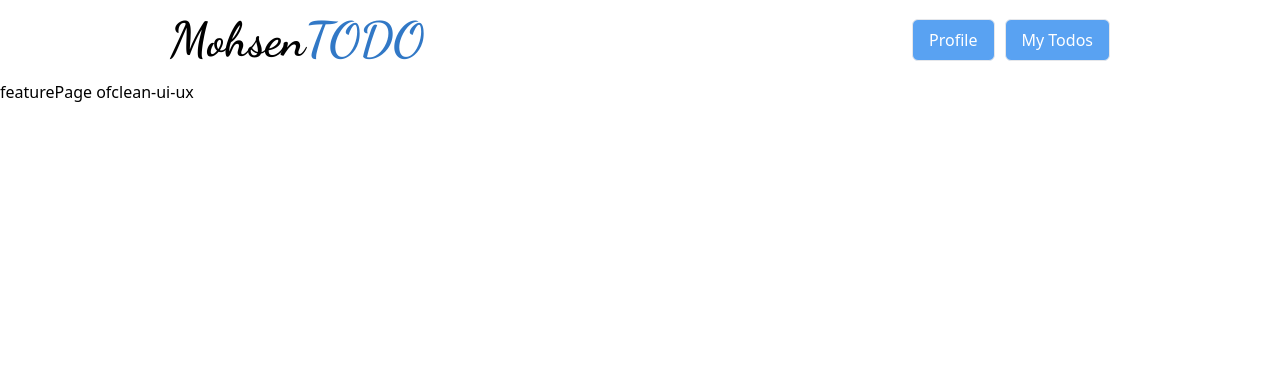
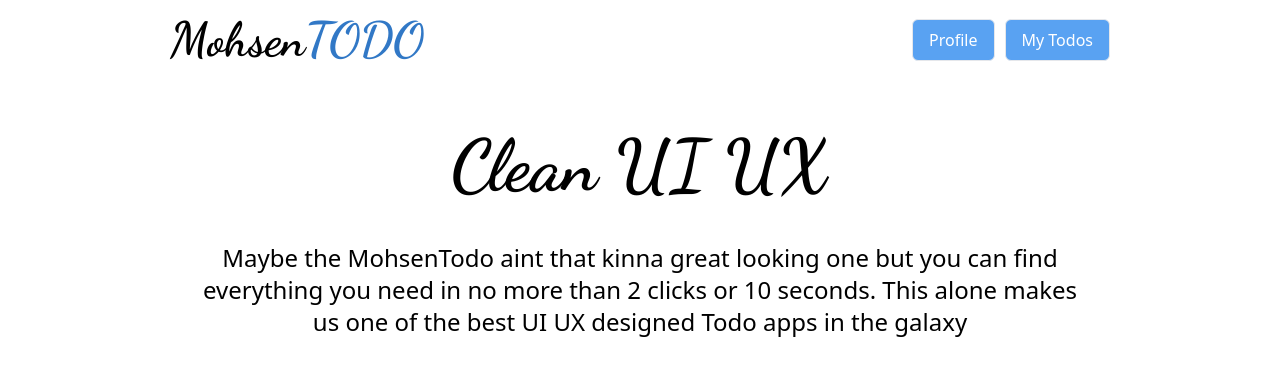
Before and after one commit to MohsenDorado/mohsentodo, a Next.js app: page /clean-ui-ux in a window 1280 px wide. Shown: the top 376 px of the page. Built offline with nearby package versions, Linux system fonts and the light colour scheme; a web font is replaced by a local one.

Commit message:
Until My Todo

```diff
--- a/app/(home)/[url]/page.tsx
+++ b/app/(home)/[url]/page.tsx
@@ -6,12 +6,28 @@ type Props = {
      url:string
     };
   };
-
+  type Feature = {
+    name: string;
+    url:string;
+    description: string;
+    icon: IconType; // Adjust the type according to your actual icon component type
+  };
 const featurePage = ({params}:Props) => {
     const {url}=params;
+    const allFeatures=getFeatures();
+    const feature:Feature|undefined=allFeatures.find(item=>
+
+      item.url===url
+
+    )
+
+
+
+
   return (
-    <div>featurePage of
-    <span>{url}</span>
+    <div>
+    <h1 className='mt-[50px] text-7xl max-sm:text-5xl max-lrg:text-6xl font-dancing font-extrabold text-center'>{feature?.name}</h1>
+    <h3 className='text-center sm:text-lg lg:text-2xl text-sm mt-10 max-sm:px-8 px-[200px]'>{feature?.description}</h3>
     </div>
   )
 }
--- a/app/(home)/page.tsx
+++ b/app/(home)/page.tsx
@@ -8,7 +8,7 @@ import Curved from "../components/Curved";
 
 export default async function Home() {
   return (
-    <div className="relative">
+    <div className="h-[600vh] relative">
       <Curved/>
       <Hero/>
         <Features />
--- a/app/components/Curved.tsx
+++ b/app/components/Curved.tsx
@@ -2,7 +2,7 @@ import React from "react";
 
 const Curved = () => {
   return (
-    <div className="absolute top-0 left-0 w-full h-[1000px] bg-[#f3f4f6] mt-[450px] rounded-t-full scaled scaledsm z-10 "></div>
+    <div className="absolute top-0 left-0 w-full h-[1000px] lrg:h-[900px] max-sm:h-[1600px] bg-[#f3f4f6] mt-[450px] rounded-t-full scaled scaledsm z-10 "></div>
   );
 };
 
--- a/app/components/FeatureCard.tsx
+++ b/app/components/FeatureCard.tsx
@@ -36,7 +36,7 @@ const FeatureCard = ({
 
             </div>
 
-            <FaLocationArrow  className='group-hover:-translate-y-6 group-hover:translate-x-3 -translate-y-3   transition-all duration-100 w-10 h-10 ' />
+            <FaLocationArrow  className='text-white group-hover:-translate-y-6 group-hover:translate-x-3 -translate-y-3   transition-all duration-200 w-10 h-10 ' />
     </Link>
   )
 }
--- a/app/components/Features.tsx
+++ b/app/components/Features.tsx
@@ -6,7 +6,7 @@ import getFeatures from "../actions/getFeatures";
 const Features = () => {
   const features=getFeatures();
   return (
-    <div className="w-full mt-[100px] flex items-center justify-center flex-col max-sm:px-2  lrg:px-[170px] relative z-50 ">
+    <div className="w-full mt-[100px] flex items-center justify-center flex-col max-sm:px-[30px]  lrg:px-[170px] relative z-50 ">
 
       <h1 className=" font-dancing text-[5em] max-md:text-[4em] font-extrabold tracking-tighter text-DarkPrimary text-center">
         What is this app?
@@ -17,7 +17,7 @@ const Features = () => {
         Maybe at first my intension was to just practice frontend dev skills but... I really worked on this for long.
         Hope you enjoy it!
       </div>
-      <h1 className=" font-dancing text-[5em] font-extrabold tracking-tighter text-DarkPrimary">
+      <h1 className=" font-dancing text-[5em] max-sm:text-[4em] font-extrabold tracking-tighter text-DarkPrimary text-center">
         The features
       </h1>
       <div className="grid max-lrg:grid-cols-2 max-sm:grid-cols-1 grid-cols-4 mt-10 gap-10 w-full max-sm:px-1 max-lg:px-[100px]">
--- a/app/components/Footer.tsx
+++ b/app/components/Footer.tsx
@@ -3,7 +3,7 @@ import React from "react";
 
 const Footer = () => {
   return (
-    <div className="z-50 bg-black text-black relative">
+    <div className="z-50 bg-black text-black">
       This is footer
     </div>
   );
--- a/app/components/Hero.tsx
+++ b/app/components/Hero.tsx
@@ -1,4 +1,7 @@
 "use server";
+
+import Curved from "./Curved";
+
 const Hero = () => {
   return (
     <div className="z-50 flex items-center justify-center flex-col relative pb-[50px] max-lrg:mt-[100px]">
--- a/app/globals.css
+++ b/app/globals.css
@@ -90,7 +90,7 @@ html {
  @media (max-width: 768px) {
   .scaledsm{
     border-radius: 50% 50% 0% 0%;
-    transform: scaleX(2);
+    transform: scaleX(3);
 
 
 
--- a/app/layout.tsx
+++ b/app/layout.tsx
@@ -18,7 +18,7 @@ export default function RootLayout({
 }>) {
   return (
     <html lang="en">
-    <body className="">
+    <body className="pb-[110px]">
       <Header/>
       {children}
       <MobileFooter/>
--- a/app/my-todos/page.tsx
+++ b/app/my-todos/page.tsx
@@ -1,9 +1,11 @@
 import React from 'react'
 import Features from '../components/Features'
+import Curved from '../components/Curved'
 
 const page = () => {
   return (
-    <div>
+    <div className='relative h-[700vh] w-full'>
+      <Curved/>
     </div>
   )
 }
```
